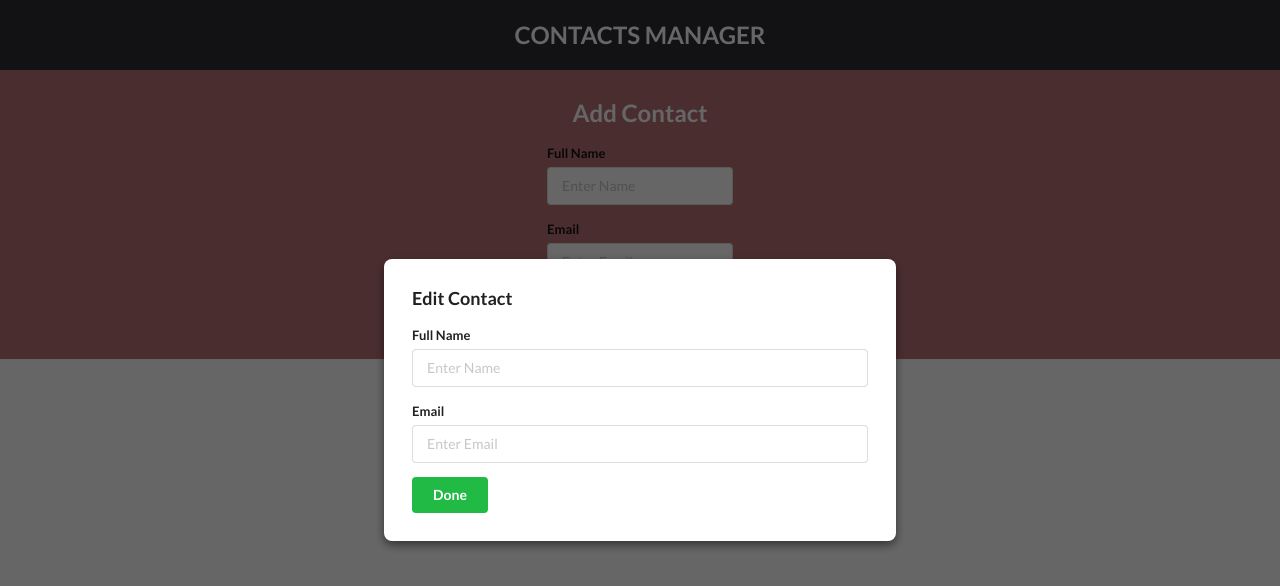
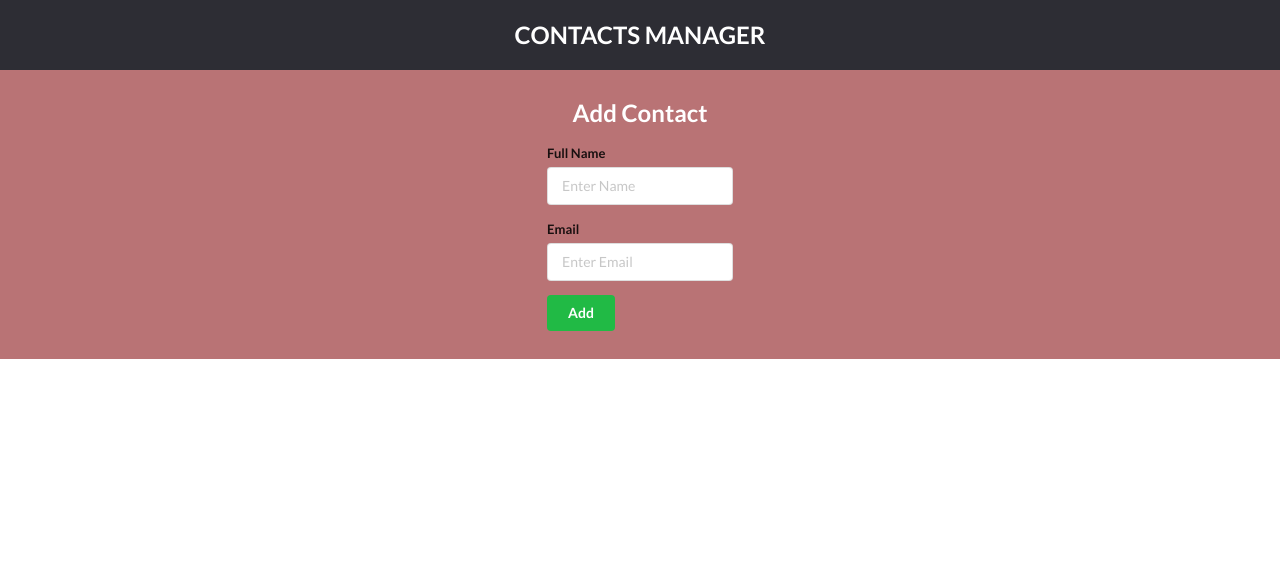
Before and after one commit to MK-IB/learn-state-contacts, a React (Vite) app: page / in a window 1280 px wide. Shown: the top 586 px of the page. Built offline with nearby package versions, Linux system fonts and the light colour scheme.

Commit message:
Modal Update

```diff
--- a/src/App.css
+++ b/src/App.css
@@ -76,3 +76,7 @@
   width: 40%;
   /* text-align: center; */
 }
+.expanded{
+  display: flex;
+  justify-content: space-between;
+}
--- a/src/App.jsx
+++ b/src/App.jsx
@@ -25,16 +25,26 @@ function App() {
     localStorage.setItem(STORAGE_KEY, JSON.stringify(updatedDetail));
     setPersonDetails(updatedDetail);
   };
+
+  const [canShowModal, setShowModal] = useState(false);
+  const showModal = ()=>{
+    setShowModal(!canShowModal);
+  }
+
+  const editContact = (details, index)=>{
+    setPersonDetails((prevDetail)=>
+      prevDetail.map((item, i)=>(i === index ? details : item)));
+  }
   return (
     <>
       <Header />
       <AddContact details={showDetails} />
       <div className="contactList">
         <div className="listContainer">
-          <ContactList persons={person} onDelete={deleteHandler} />
+          <ContactList persons={person} onDelete={deleteHandler} showModal={showModal}/>
         </div>
       </div>
-      <ContactEditModal/>
+      {canShowModal && <ContactEditModal showModal={showModal} onEdit={editContact}/>}
     </>
   );
 }
--- a/src/components/ContactEditModal.jsx
+++ b/src/components/ContactEditModal.jsx
@@ -1,6 +1,18 @@
 import React from 'react'
 
 export const ContactEditModal = (props) => {
+  const index = -1;
+  const [person, setPerson] = useState({ name: "", email: "" });
+      const onSubmitForm = (e)=>{
+          e.preventDefault();
+          if (person.name === "" || person.email === "") {
+              alert("Please fill in all fields");
+              return;
+          }
+          //console.log(`Initial Details= ${JSON.stringify(person)}`);
+          props.onEdit(person); // Send details to App.js
+          setPerson({ name: "", email: "" }); // Clear form after submission
+      }
   return (
     <div className='modalParent'>
         <div className='modalContainer'>
@@ -8,15 +20,18 @@ export const ContactEditModal = (props) => {
         <form className="ui form">
           <div className="field">
             <label> Full Name </label>
-            <input type="text" name="name" placeholder="Enter Name"/>
+            <input type="text" name="name" placeholder="Enter Name"
+            onChange={(e)=>{setPerson((prevValue)=>({...prevValue, name:e.target.value}))}}/>
           </div>
           <div className="field">
             <label> Email </label>
-            <input type="text" name="Email" placeholder="Enter Email"/>
+            <input type="text" name="Email" placeholder="Enter Email"
+            onChange={(e)=>{setPerson((prevValue)=>({...prevValue, email:e.target.value}))}}/>
           </div>
-          <button className="ui button green" type="submit">
-            Done
-          </button>
+          <div className='expanded'>
+          <button className="ui button red" type="submit" onClick={props.showModal}>Cancel</button>
+            <button className="ui button green" type="submit" onClick={onSubmitForm}>Done</button>
+          </div>
         </form>
         </div>
     </div>
--- a/src/components/ContactList.jsx
+++ b/src/components/ContactList.jsx
@@ -18,7 +18,7 @@ export const ContactList = (props) => {
             </div>
             <div className="edit">
               <i className="fa-solid fa-trash" style={{color:"red"}} onClick={()=>(props.onDelete(index))}/>
-              <i className="fa-solid fa-pen" style={{color:"white"}}/>
+              <i className="fa-solid fa-pen" style={{color:"white"}} onClick={props.showModal}/>
             </div>
             <div className="ui divider"></div>
           </div>
```
